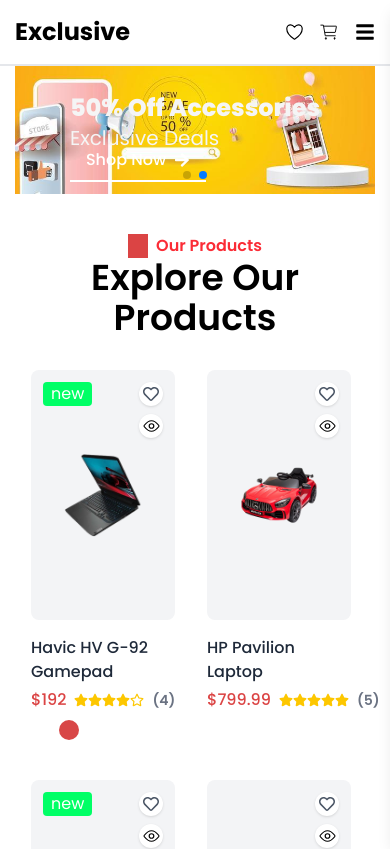
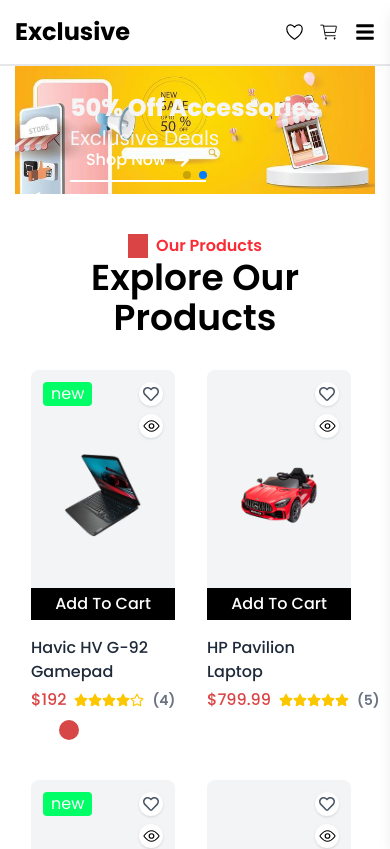
Before and after one commit to getch-hasan/classic, a Next.js app: page / in a window 390 px wide. Shown: the top 849 px of the page. Built offline with nearby package versions, Linux system fonts and the light colour scheme.

Commit message:
show add to card for mobile

```diff
--- a/src/components/singleCard/index.jsx
+++ b/src/components/singleCard/index.jsx
@@ -46,7 +46,7 @@ const emptyStars = 5 - fullStars - (hasHalfStar ? 1 : 0);
       localStorage.setItem("cart", JSON.stringify(cart));
     }
   }}
-  className="absolute hidden group-hover:block bottom-0 w-full bg-black font-medium cursor-pointer py-1 text-white"
+  className="absolute md:hidden group-hover:block bottom-0 w-full bg-black font-medium cursor-pointer py-1 text-white"
 >
   Add To Cart
 </button>
```
